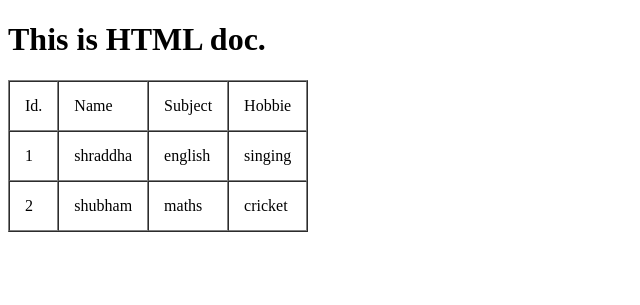
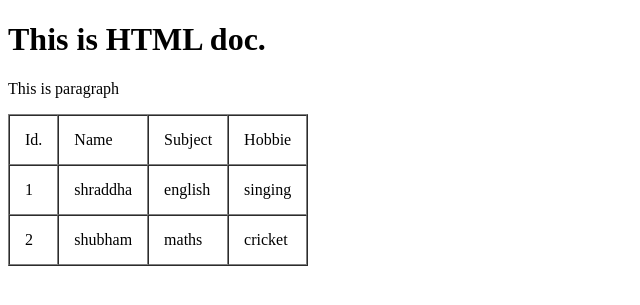
Before and after one commit to Shradhakulmethe/demostart, a Django app: page /v1/ in a window 1280 px wide. Shown: the top 305 px of the page, without its empty margins (0-640 px from the left). Run offline with Django 4.2, Linux system fonts and the light colour scheme; data comes from the database, SQL or seed files in the repository.

```diff
--- a/mysite/templates/demo.html
+++ b/mysite/templates/demo.html
@@ -6,6 +6,7 @@
 </head>
 <body>
    <h1> This is HTML doc.</h1>
+   <p>This is paragraph</p>
    <table border="1px solid black" cellpadding="15px" cellspacing="0px">
        <tr>
            <td>Id.</td>
```
